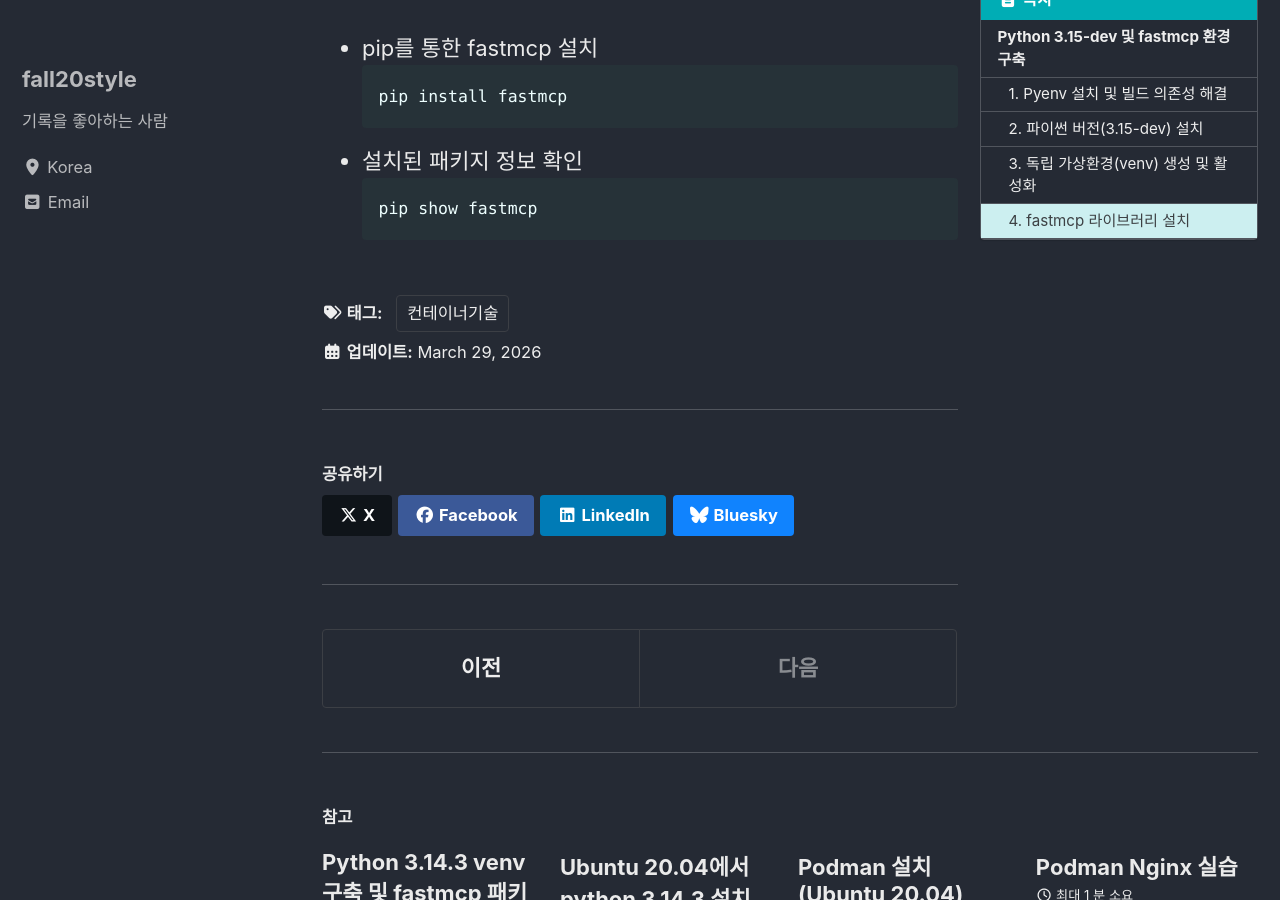
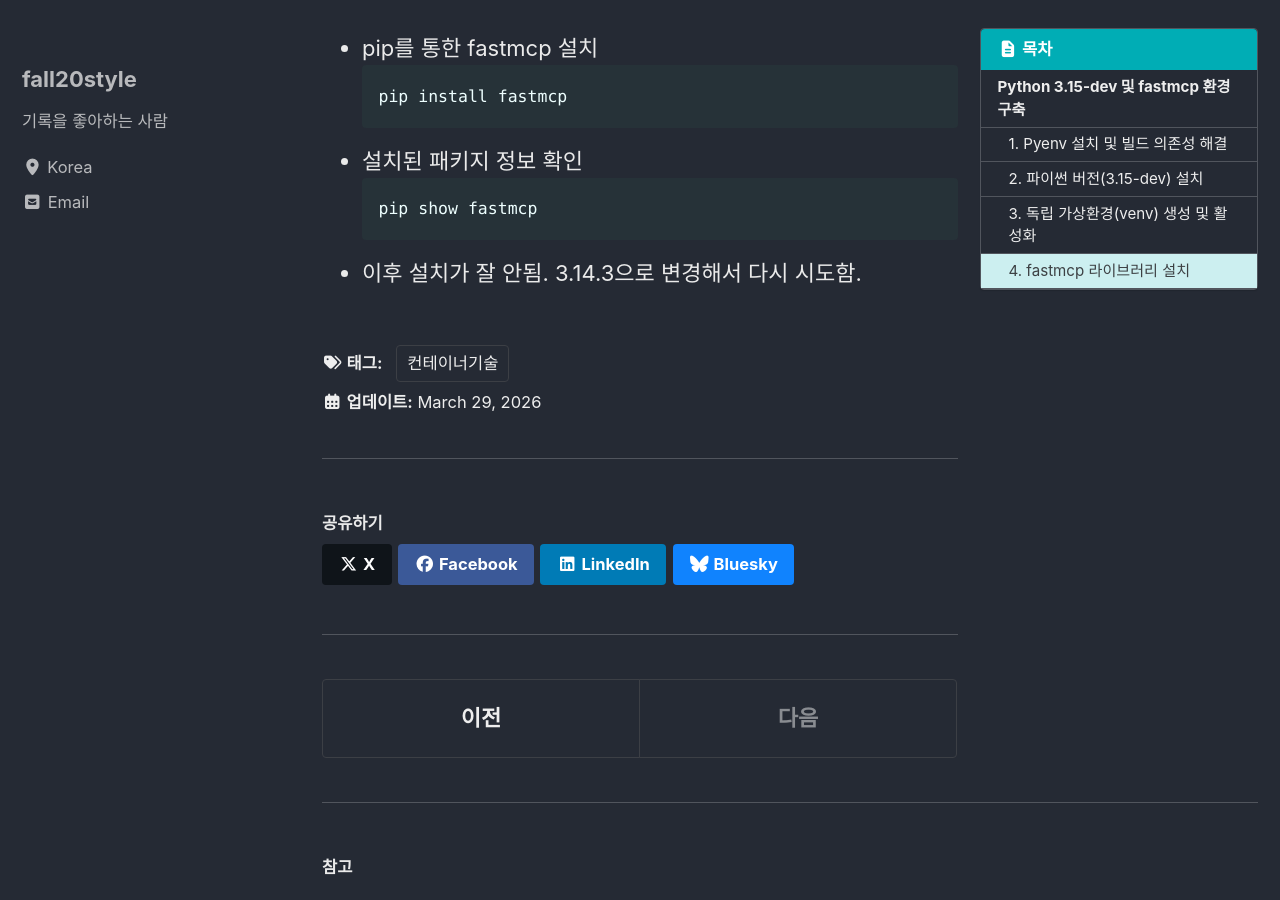
Before and after one commit to fall20style/fall20style.github.io, a Jekyll site: the page built from _posts/2026-03-29-python3.15dev-pyenv-fastmcp.md, in a window 1280 px wide and 900 px high, scrolled down 2035 px. Built offline with Jekyll 4.4.1, drawn with Linux system fonts in a browser that asks for light colours; cached includes are drawn as plain includes.

Commit message:
Update 2026-03-29-python3.15dev-pyenv-fastmcp.md

````diff
--- a/_posts/2026-03-29-python3.15dev-pyenv-fastmcp.md
+++ b/_posts/2026-03-29-python3.15dev-pyenv-fastmcp.md
@@ -83,3 +83,5 @@ pip install fastmcp
 ```
 pip show fastmcp
 ```
+
+- 이후 설치가 잘 안됨. 3.14.3으로 변경해서 다시 시도함.
````
